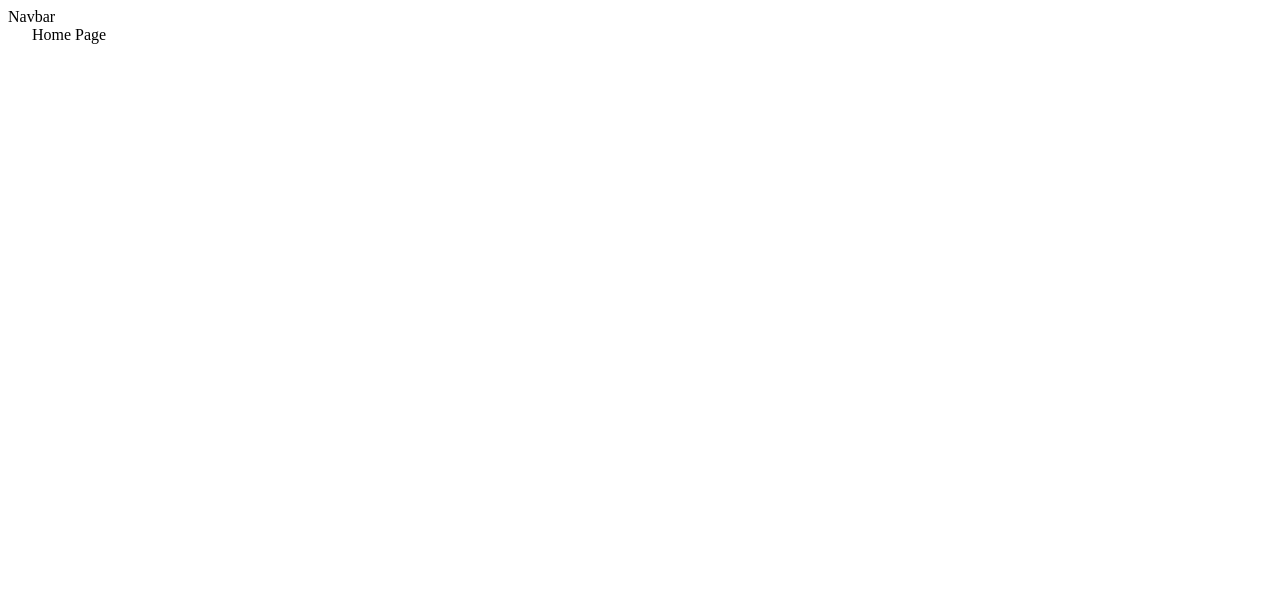
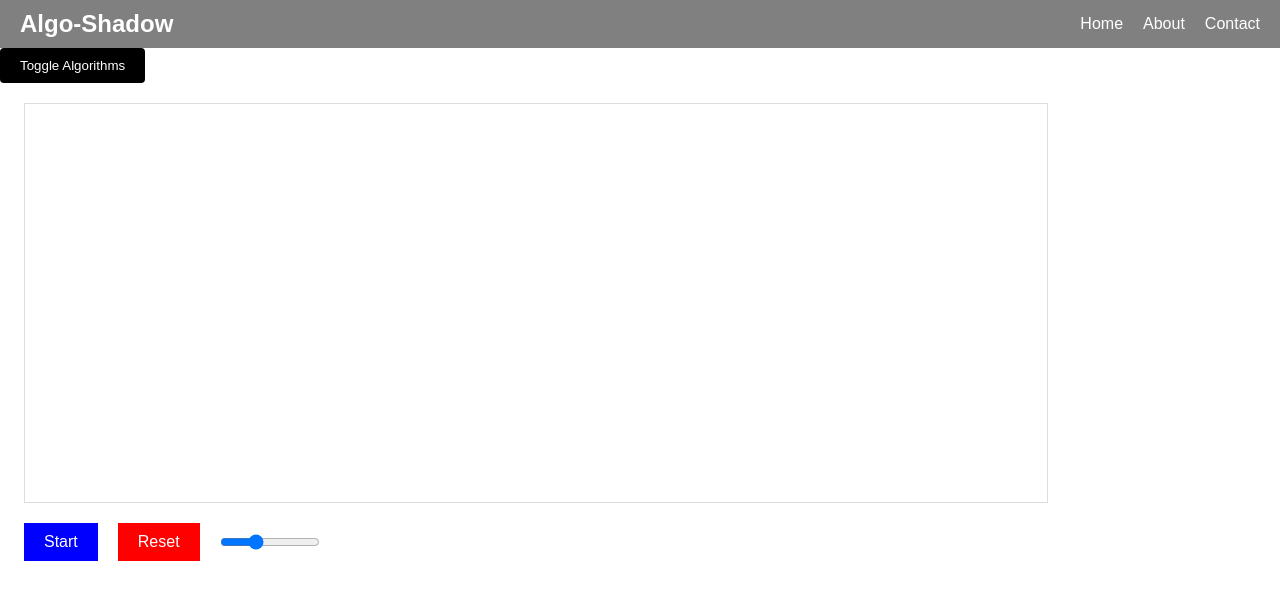
Before and after one commit to mytnguyen26/algo-shadow, a React (Vite) app in the folder packages/client/: page / in a window 1280 px wide. Shown: the top 600 px of the page. Built offline with nearby package versions, Linux system fonts and the light colour scheme.

Commit message:
Algorithm page

```diff
--- a/packages/client/package.json
+++ b/packages/client/package.json
@@ -27,6 +27,6 @@
     "eslint-plugin-react": "^7.32.2",
     "eslint-plugin-react-hooks": "^4.6.0",
     "eslint-plugin-react-refresh": "^0.4.3",
-    "vite": "^4.4.5"
+    "vite": "^4.4.9"
   }
 }
--- a/packages/client/src/App.jsx
+++ b/packages/client/src/App.jsx
@@ -1,3 +1,5 @@
+// src/App.jsx
+import './styles.css';
 import { Paths } from "./constants/Paths.js";
 import { Home } from "./pages/Home/home.jsx";
 import { Layout } from "./pages/Home/layout.jsx";
--- /dev/null
+++ b/packages/client/src/pages/Home/component/AlgorithmSpace.jsx
@@ -0,0 +1,5 @@
+// src/components/AlgorithmSpace.jsx
+
+export const AlgorithmSpace = () => {
+    return <div className="algorithm-space"></div>;
+  };
--- /dev/null
+++ b/packages/client/src/pages/Home/component/ControlArea.jsx
@@ -0,0 +1,17 @@
+// src/components/ControlArea.jsx
+
+import { useState } from "react";
+
+export const ControlArea = () => {
+  const [isRunning, setIsRunning] = useState(false);
+
+  return (
+    <div className="control-area">
+      <button className={isRunning ? 'pause' : 'start'} onClick={() => setIsRunning(!isRunning)}>
+        {isRunning ? 'Pause' : 'Start'}
+      </button>
+      <button className="reset">Reset</button>
+      <input type="range" min="0.5" max="2" step="0.1" defaultValue="1" />
+    </div>
+  );
+};
--- /dev/null
+++ b/packages/client/src/pages/Home/component/DropdownMenu.jsx
@@ -0,0 +1,21 @@
+import { useState } from "react";
+import { CSSTransition } from 'react-transition-group';
+
+export const DropdownMenu = () => {
+  const [showDropdown, setShowDropdown] = useState(false);
+
+  return (
+    <div className="dropdown">
+      <button onClick={() => setShowDropdown(!showDropdown)}>Toggle Algorithms</button>
+      <CSSTransition in={showDropdown} timeout={1000} classNames="fade" unmountOnExit>
+        <div className="dropdown-content">
+          <div className="dropdown-item-wrapper">
+            <button className="dropdown-item" onClick={() => { /* Handle algorithm click */ }}>Dijkstra</button>
+            <button className="dropdown-item" onClick={() => { /* Handle algorithm click */ }}>BST</button>
+            <button className="dropdown-item" onClick={() => { /* Handle algorithm click */ }}>Bellman Ford</button>
+          </div>
+        </div>
+      </CSSTransition>
+    </div>
+  );
+};
--- a/packages/client/src/pages/Home/component/navbar.jsx
+++ b/packages/client/src/pages/Home/component/navbar.jsx
@@ -1,3 +1,16 @@
+// src/components/Navbar.jsx
+
 export const Navbar = () => {
-  return <div>Navbar</div>;
-};
+    return (
+      <div style={{ backgroundColor: "grey", padding: "10px 20px", display: "flex", justifyContent: "space-between", alignItems: "center" }}>
+        <div className="team-name" style={{ fontSize: "24px", fontWeight: "bold", color: "white" }}>
+          Algo-Shadow
+        </div>
+        <nav>
+          <a href="#" style={{ marginLeft: "20px", color: "white", textDecoration: "none" }}>Home</a>
+          <a href="#" style={{ marginLeft: "20px", color: "white", textDecoration: "none" }}>About</a>
+          <a href="#" style={{ marginLeft: "20px", color: "white", textDecoration: "none" }}>Contact</a>
+        </nav>
+      </div>
+    );
+  };
--- a/packages/client/src/pages/Home/home.jsx
+++ b/packages/client/src/pages/Home/home.jsx
@@ -1,3 +1,13 @@
+// src/pages/Home/home.jsx
+
+import { AlgorithmSpace } from "./component/AlgorithmSpace";
+import { ControlArea } from "./component/ControlArea";
+
 export const Home = () => {
-  return <div>Home Page</div>;
+  return (
+    <div>
+      <AlgorithmSpace />
+      <ControlArea />
+    </div>
+  );
 };
--- a/packages/client/src/pages/Home/layout.jsx
+++ b/packages/client/src/pages/Home/layout.jsx
@@ -1,12 +1,18 @@
+// src/pages/Home/layout.jsx
+
 import { Outlet } from "react-router-dom";
 import { Container } from "@mui/material";
-import { Navbar } from "./component/navbar.jsx";
-import { SplitScreen } from "./component/splitScreen.jsx";
+import { Navbar } from "./component/navbar";
+import { DropdownMenu } from "./component/DropdownMenu";
+import { SplitScreen } from "./component/SplitScreen.jsx";  // Assuming this is the correct path
 
 export const Layout = () => {
   return (
     <SplitScreen leftWeight={1} rightWeight={7} direction="column">
-      <Navbar />
+      <div>
+        <Navbar />
+        <DropdownMenu />
+      </div>
       <Container maxWidth="xl">
         <Outlet />
       </Container>
--- /dev/null
+++ b/packages/client/src/styles.css
@@ -0,0 +1,164 @@
+* {
+    margin: 0;
+    padding: 0;
+    box-sizing: border-box;
+    font-family: 'Arial', sans-serif;
+  }
+
+  .app {
+    width: 100vw;
+    height: 100vh;
+    display: flex;
+    flex-direction: column;
+    align-items: center;
+    background-color: #f4f4f4;
+  }
+  .header {
+    width: 100%;
+    height: 60px;
+    background-color: grey;
+    display: flex;
+    justify-content: space-between;
+    align-items: center;
+    padding: 0 20px;
+  }
+
+  .team-name {
+    font-size: 24px;
+    font-weight: bold;
+    color: white;
+  }
+
+  nav a {
+    margin-left: 20px;
+    color: white;
+    text-decoration: none;
+    transition: color 0.3s;
+  }
+
+  nav a:hover {
+    color: #ddd;
+  }
+/* src/styles.css */
+.fade-enter {
+    opacity: 0;
+    transform: translateY(-20px);
+  }
+
+  .fade-enter-active {
+    opacity: 1;
+    transform: translateY(0);
+    transition: opacity 1s, transform 1s;
+  }
+
+  .fade-exit {
+    opacity: 1;
+  }
+
+  .fade-exit-active {
+    opacity: 0;
+    transition: opacity 1s;
+  }
+
+
+/* Position the dropdown container relative to allow absolute positioning for its content */
+.dropdown {
+    position: relative;
+  }
+
+  /* Absolute positioning for the dropdown content */
+  .dropdown-content {
+    position: absolute;
+    top: 100%;  /* Place it right below the toggle button */
+    left: 0;    /* Align it to the left of the toggle button */
+    z-index: 10; /* Ensure it overlays other content */
+    /* ... other styles ... */
+  }
+
+/* Styles for the toggle button */
+.dropdown button {
+    background-color: black;
+    color: white; /* Text color */
+    padding: 10px 20px; /* Adjust as needed for size */
+    border: none;
+    border-radius: 4px;
+    cursor: pointer;
+    transition: background-color 0.3s;
+  }
+
+  .dropdown button:hover {
+    background-color: #333; /* Slightly lighter black on hover */
+  }
+
+  /* Styles for the dropdown content and items */
+  .dropdown-content {
+    display: flex;
+    flex-direction: column;
+    width: fit-content; /* Makes the dropdown width fit its content */
+  }
+
+  .dropdown-item {
+    background-color: black;
+    color: white; /* Text color */
+    margin: 5px 0;
+    padding: 10px 20px; /* Match the toggle button padding */
+    border: none;
+    border-radius: 4px;
+    text-align: center;
+    cursor: pointer;
+    transition: background-color 0.3s;
+  }
+
+  .dropdown-item-wrapper {
+    display: flex;
+    flex-direction: column; /* Items appear one below the other */
+  }
+
+  .dropdown-item:hover {
+    background-color: #333; /* Slightly lighter black on hover */
+  }
+
+  .algorithm-space {
+    width: 80vw;
+    height: 400px; /* You can adjust as needed */
+    margin-top: 20px;
+    background-color: #fff;
+    border: 1px solid #ddd;
+  }
+  .control-area {
+    margin-top: 20px;
+    display: flex;
+    align-items: center;
+  }
+
+  .start, .pause, .reset {
+    padding: 10px 20px;
+    margin-right: 20px;
+    border: none;
+    font-size: 16px;
+    cursor: pointer;
+    transition: background-color 0.3s;
+  }
+
+  .start {
+    background-color: blue;
+    color: white;
+  }
+
+  .pause {
+    background-color: orange;
+    color: white;
+  }
+
+  .reset {
+    background-color: red;
+    color: white;
+  }
+
+  .reset:hover {
+    background-color: darkred;
+  }
+
+  input[type="range"] {
+    width: 100px;
+  }
```
Also changed, not shown: 1 other file (tests, documents, lock files or other folders).
